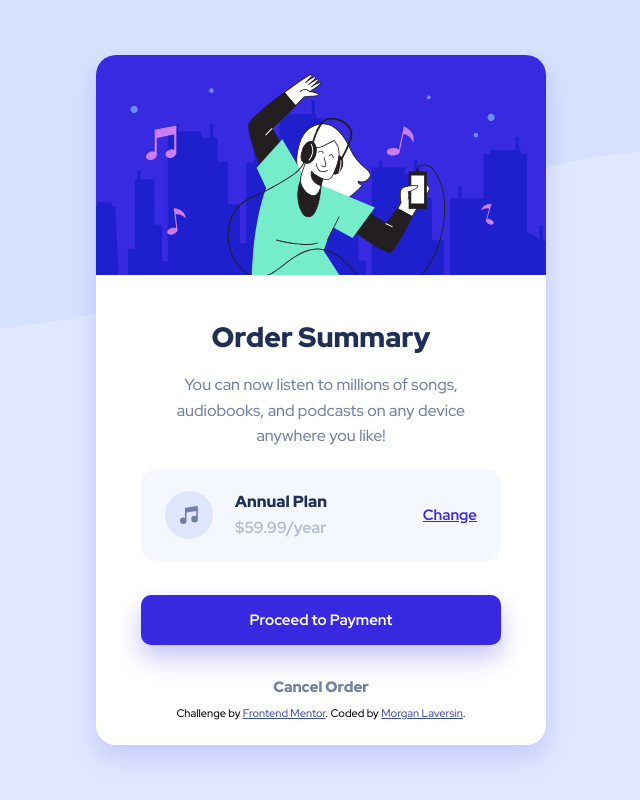
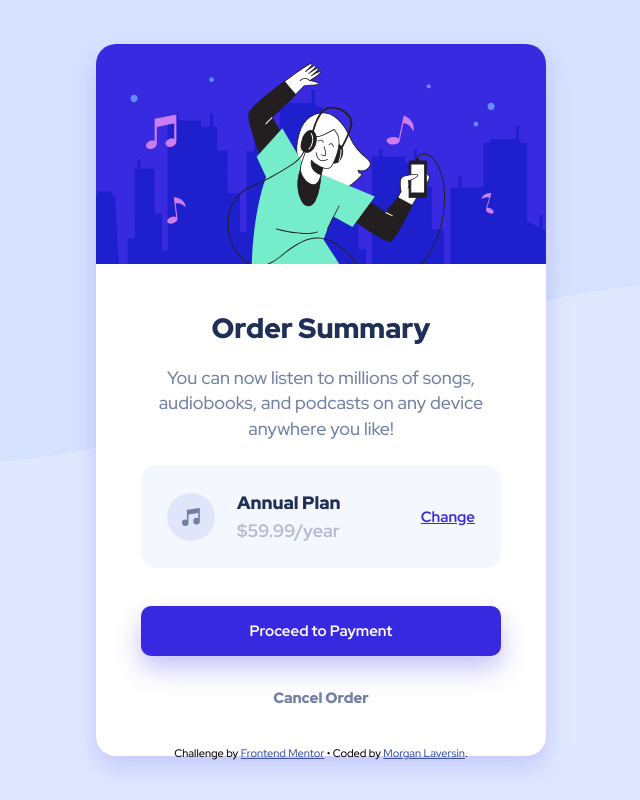
Before and after one commit to mlaversin/order-summary-component, a plain HTML site: page index.html in a window 1536 px wide. Shown: the whole page, without its empty margins (447-1087 px from the left). Drawn offline with Linux system fonts and the light colour scheme.

Commit message:
clean up and layout details

```diff
--- a/index.html
+++ b/index.html
@@ -1,34 +1,25 @@
 <!DOCTYPE html>
 <html lang="en">
+
 <head>
   <meta charset="UTF-8" />
   <meta name="viewport" content="width=device-width, initial-scale=1.0" />
-    <link
-      rel="icon"
-      type="image/png"
-      sizes="32x32"
-      href="./images/favicon-32x32.png"
-    />
+  <link rel="icon" type="image/png" sizes="32x32" href="./images/favicon-32x32.png" />
   <!-- Google Fonts -->
   <link rel="preconnect" href="https://fonts.googleapis.com" />
   <link rel="preconnect" href="https://fonts.gstatic.com" crossorigin />
-    <link
-      href="https://fonts.googleapis.com/css2?family=Red+Hat+Display:wght@500;700;900&display=swap"
-      rel="stylesheet"
-    />
+  <link href="https://fonts.googleapis.com/css2?family=Red+Hat+Display:wght@500;700;900&display=swap"
+    rel="stylesheet" />
   <!-- Custom css -->
   <link rel="stylesheet" href="./styles/styles.css" />
 
   <title>Frontend Mentor | Order summary card</title>
 </head>
+
 <body>
   <main class="container">
     <div class="card">
-        <img
-          class="hero"
-          src="./images/illustration-hero.svg"
-          alt="girl listening to music"
-        />
+      <img class="hero" src="./images/illustration-hero.svg" alt="girl listening to music" />
       <div class="card-wrapper">
         <h1 class="title">Order Summary</h1>
 
@@ -55,16 +46,14 @@
       </div>
     </div>
     <div class="attribution">
+      <p>
         Challenge by
-        <a href="https://www.frontendmentor.io?ref=challenge" target="_blank"
-          >Frontend Mentor</a
-        >. Coded by
-        <a
-          href="https://www.frontendmentor.io/profile/mlaversin"
-          target="_blank"
-          >Morgan Laversin</a
-        >.
+        <a href="https://www.frontendmentor.io?ref=challenge" target="_blank">Frontend Mentor</a>
+        &#8226; Coded by
+        <a href="https://www.frontendmentor.io/profile/mlaversin" target="_blank"> Morgan Laversin</a>.
+      </p>
     </div>
   </main>
 </body>
+
 </html>
--- a/styles/_attribution.scss
+++ b/styles/_attribution.scss
@@ -3,7 +3,7 @@
   text-align: center;
   margin-top: 2rem;
   position: absolute;
-  bottom: 10%;
+  bottom: 5%;
 }
 
 .attribution a {
--- a/styles/_media_queries.scss
+++ b/styles/_media_queries.scss
@@ -1,8 +1,6 @@
 @media screen and (min-width: 1440px) {
   body {
-    background-image: url('../images/pattern-background-desktop.svg');
-    background-size: contain;
-    background-position-y: -40%;
+    background-image: url("../images/pattern-background-desktop.svg");
   }
 
   .container {
@@ -16,26 +14,27 @@
 
         .title {
           font-size: 2.8rem;
+          padding: 0.2rem;
         }
 
         .description {
-          font-size: 1.6rem;
+          font-size: 1.8rem;
+          padding: 1.6rem 1rem;
           line-height: 2.55rem;
         }
 
         .plan-card {
-          padding: 2.2rem 2.4rem;
-          margin: 0.4rem;
+          padding: 2.6rem;
 
           .list {
             gap: 2.2rem;
 
             .payment-plan {
-              font-size: 1.6rem;
+              font-size: 1.8rem;
             }
 
             .price {
-              font-size: 1.6rem;
+              font-size: 1.8rem;
             }
 
             a {
```
Also changed, not shown: styles/styles.css, 1 other file. Lines whose indentation alone changed are shown as unchanged.
